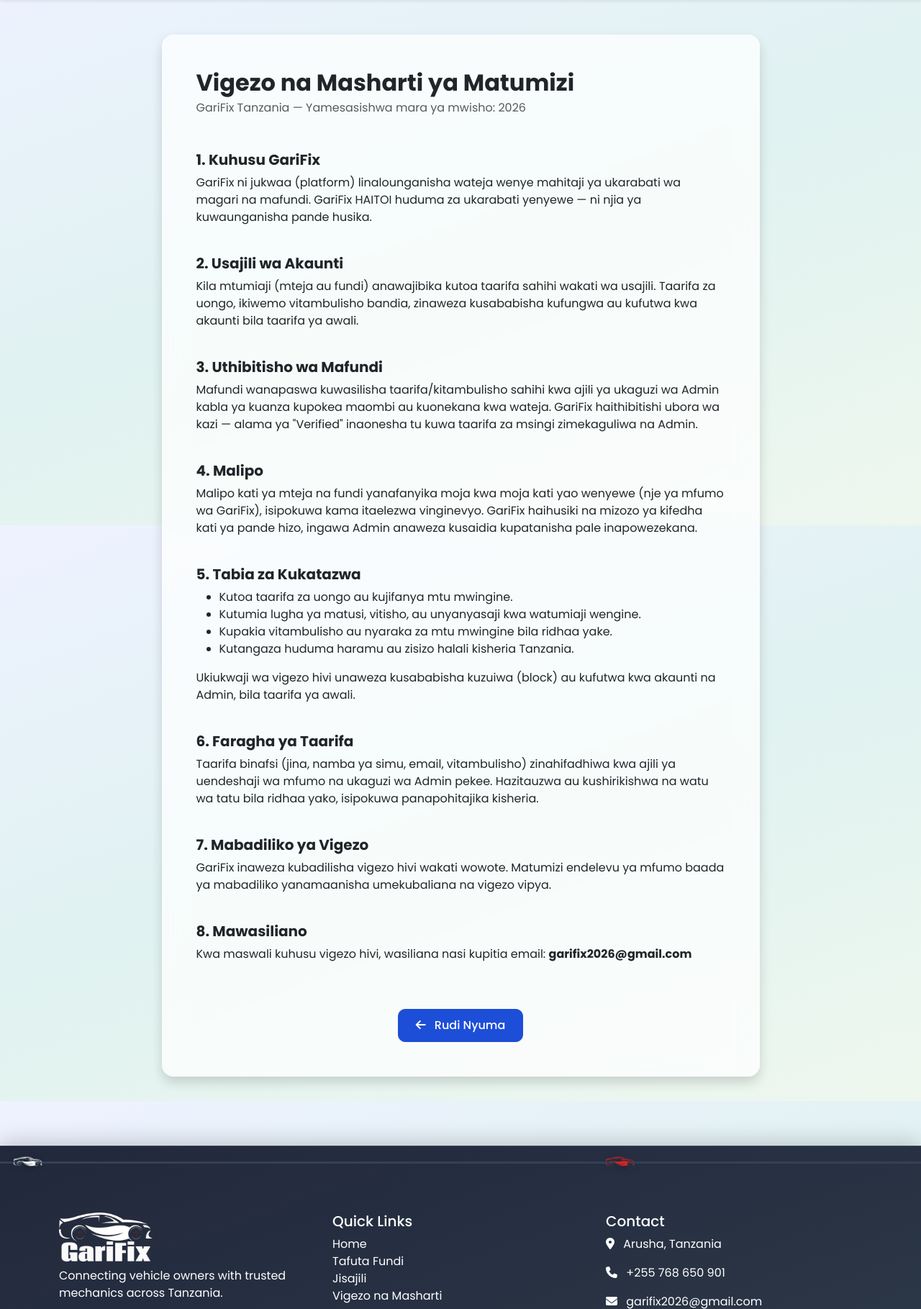
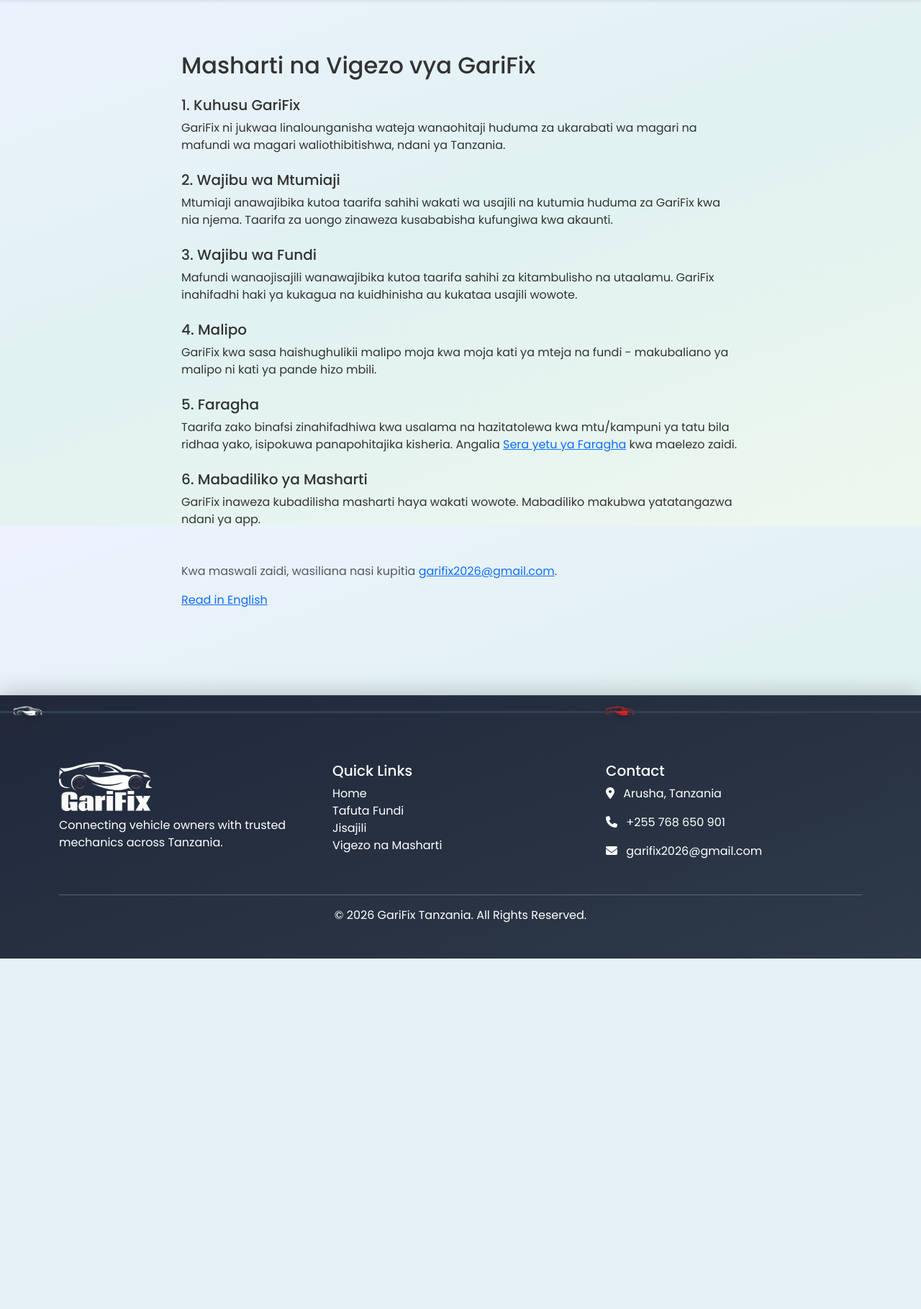
Before and after one commit to joblee88/garifix, a Flask app: page /terms in a window 1280 px wide. Shown: the part 70-1889 px from the top of the page at 72% size. After the commit the page ends 1402 px from the top, so only its background shows below. Run offline with Flask 3, Linux system fonts and the light colour scheme; data comes from the database, SQL or seed files in the repository.

Commit message:
terms and privacy

```diff
--- a/app.py
+++ b/app.py
@@ -2707,5 +2707,17 @@ def setup_add_request_location():
         return f"Kosa: {e}", 500
 
 
+@app.route("/terms")
+def terms_page():
+    lang = request.args.get("lang", "sw")
+    return render_template("terms.html", lang=lang)
+
+
+@app.route("/privacy-policy")
+def privacy_policy_page():
+    lang = request.args.get("lang", "sw")
+    return render_template("privacy_policy.html", lang=lang)
+
+
 if __name__ == "__main__":
     app.run(debug=True)
--- a/templates/terms.html
+++ b/templates/terms.html
@@ -1,64 +1,53 @@
 {% extends "base.html" %}
-{% block title %}Vigezo na Masharti - GariFix{% endblock %}
+{% block title %}Masharti na Vigezo - GariFix{% endblock %}
+{% block content %}
+<div class="container py-5" style="max-width: 800px;">
+    {% if lang == 'en' %}
+    <h2 class="mb-4">GariFix Terms &amp; Conditions</h2>
 
-{% block content %}
-<div class="row justify-content-center py-4">
-    <div class="col-lg-9">
-        <div class="card shadow border-0 p-4 p-md-5">
-            <h2 class="fw-bold mb-1">Vigezo na Masharti ya Matumizi</h2>
-            <p class="text-muted mb-4">GariFix Tanzania &mdash; Yamesasishwa mara ya mwisho: 2026</p>
+    <h5 class="mt-4">1. About GariFix</h5>
+    <p>GariFix is a platform connecting customers who need car repair services with verified car mechanics within Tanzania.</p>
 
-            <h5 class="fw-bold mt-4">1. Kuhusu GariFix</h5>
-            <p>GariFix ni jukwaa (platform) linalounganisha wateja wenye mahitaji ya ukarabati wa
-            magari na mafundi. GariFix HAITOI huduma za ukarabati yenyewe &mdash; ni njia ya
-            kuwaunganisha pande husika.</p>
+    <h5 class="mt-4">2. User Responsibilities</h5>
+    <p>Users are responsible for providing accurate information during registration and using GariFix services in good faith. False information may result in account suspension.</p>
 
-            <h5 class="fw-bold mt-4">2. Usajili wa Akaunti</h5>
-            <p>Kila mtumiaji (mteja au fundi) anawajibika kutoa taarifa sahihi wakati wa
-            usajili. Taarifa za uongo, ikiwemo vitambulisho bandia, zinaweza kusababisha kufungwa
-            au kufutwa kwa akaunti bila taarifa ya awali.</p>
+    <h5 class="mt-4">3. Mechanic Responsibilities</h5>
+    <p>Registering mechanics are responsible for providing accurate identification and expertise information. GariFix reserves the right to review and approve or reject any registration.</p>
 
-            <h5 class="fw-bold mt-4">3. Uthibitisho wa Mafundi</h5>
-            <p>Mafundi wanapaswa kuwasilisha taarifa/kitambulisho sahihi kwa ajili ya
-            ukaguzi wa Admin kabla ya kuanza kupokea maombi au kuonekana kwa wateja. GariFix
-            haithibitishi ubora wa kazi &mdash; alama ya "Verified" inaonesha tu kuwa
-            taarifa za msingi zimekaguliwa na Admin.</p>
+    <h5 class="mt-4">4. Payments</h5>
+    <p>GariFix currently does not process payments directly between customer and mechanic - payment arrangements are between those two parties.</p>
 
-            <h5 class="fw-bold mt-4">4. Malipo</h5>
-            <p>Malipo kati ya mteja na fundi yanafanyika moja kwa moja kati yao wenyewe
-            (nje ya mfumo wa GariFix), isipokuwa kama itaelezwa vinginevyo. GariFix haihusiki na
-            mizozo ya kifedha kati ya pande hizo, ingawa Admin anaweza kusaidia kupatanisha
-            pale inapowezekana.</p>
+    <h5 class="mt-4">5. Privacy</h5>
+    <p>Your personal information is kept secure and will not be shared with any third party without your consent, except where legally required. See our <a href="{{ url_for('privacy_policy_page', lang='en') }}">Privacy Policy</a> for details.</p>
 
-            <h5 class="fw-bold mt-4">5. Tabia za Kukatazwa</h5>
-            <ul>
-                <li>Kutoa taarifa za uongo au kujifanya mtu mwingine.</li>
-                <li>Kutumia lugha ya matusi, vitisho, au unyanyasaji kwa watumiaji wengine.</li>
-                <li>Kupakia vitambulisho au nyaraka za mtu mwingine bila ridhaa yake.</li>
-                <li>Kutangaza huduma haramu au zisizo halali kisheria Tanzania.</li>
-            </ul>
-            <p>Ukiukwaji wa vigezo hivi unaweza kusababisha kuzuiwa (block) au kufutwa kwa akaunti
-            na Admin, bila taarifa ya awali.</p>
+    <h5 class="mt-4">6. Changes to Terms</h5>
+    <p>GariFix may change these terms at any time. Major changes will be announced within the app.</p>
 
-            <h5 class="fw-bold mt-4">6. Faragha ya Taarifa</h5>
-            <p>Taarifa binafsi (jina, namba ya simu, email, vitambulisho) zinahifadhiwa kwa ajili
-            ya uendeshaji wa mfumo na ukaguzi wa Admin pekee. Hazitauzwa au kushirikishwa na
-            watu wa tatu bila ridhaa yako, isipokuwa panapohitajika kisheria.</p>
+    <p class="text-muted mt-5">For further questions, contact us at <a href="mailto:garifix2026@gmail.com">garifix2026@gmail.com</a>.</p>
+    <a href="{{ url_for('terms_page', lang='sw') }}">Soma kwa Kiswahili</a>
+    {% else %}
+    <h2 class="mb-4">Masharti na Vigezo vya GariFix</h2>
 
-            <h5 class="fw-bold mt-4">7. Mabadiliko ya Vigezo</h5>
-            <p>GariFix inaweza kubadilisha vigezo hivi wakati wowote. Matumizi endelevu ya mfumo
-            baada ya mabadiliko yanamaanisha umekubaliana na vigezo vipya.</p>
+    <h5 class="mt-4">1. Kuhusu GariFix</h5>
+    <p>GariFix ni jukwaa linalounganisha wateja wanaohitaji huduma za ukarabati wa magari na mafundi wa magari waliothibitishwa, ndani ya Tanzania.</p>
 
-            <h5 class="fw-bold mt-4">8. Mawasiliano</h5>
-            <p>Kwa maswali kuhusu vigezo hivi, wasiliana nasi kupitia email:
-            <strong>garifix2026@gmail.com</strong></p>
+    <h5 class="mt-4">2. Wajibu wa Mtumiaji</h5>
+    <p>Mtumiaji anawajibika kutoa taarifa sahihi wakati wa usajili na kutumia huduma za GariFix kwa nia njema. Taarifa za uongo zinaweza kusababisha kufungiwa kwa akaunti.</p>
 
-            <div class="text-center mt-5">
-                <a href="javascript:history.back()" class="btn btn-primary px-4">
-                    <i class="fa-solid fa-arrow-left me-2"></i> Rudi Nyuma
-                </a>
-            </div>
-        </div>
-    </div>
+    <h5 class="mt-4">3. Wajibu wa Fundi</h5>
+    <p>Mafundi wanaojisajili wanawajibika kutoa taarifa sahihi za kitambulisho na utaalamu. GariFix inahifadhi haki ya kukagua na kuidhinisha au kukataa usajili wowote.</p>
+
+    <h5 class="mt-4">4. Malipo</h5>
+    <p>GariFix kwa sasa haishughulikii malipo moja kwa moja kati ya mteja na fundi - makubaliano ya malipo ni kati ya pande hizo mbili.</p>
+
+    <h5 class="mt-4">5. Faragha</h5>
+    <p>Taarifa zako binafsi zinahifadhiwa kwa usalama na hazitatolewa kwa mtu/kampuni ya tatu bila ridhaa yako, isipokuwa panapohitajika kisheria. Angalia <a href="{{ url_for('privacy_policy_page', lang='sw') }}">Sera yetu ya Faragha</a> kwa maelezo zaidi.</p>
+
+    <h5 class="mt-4">6. Mabadiliko ya Masharti</h5>
+    <p>GariFix inaweza kubadilisha masharti haya wakati wowote. Mabadiliko makubwa yatatangazwa ndani ya app.</p>
+
+    <p class="text-muted mt-5">Kwa maswali zaidi, wasiliana nasi kupitia <a href="mailto:garifix2026@gmail.com">garifix2026@gmail.com</a>.</p>
+    <a href="{{ url_for('terms_page', lang='en') }}">Read in English</a>
+    {% endif %}
 </div>
 {% endblock %}
```
Also changed, not shown: templates/privacy_policy.html (added, +65 -0 lines).
